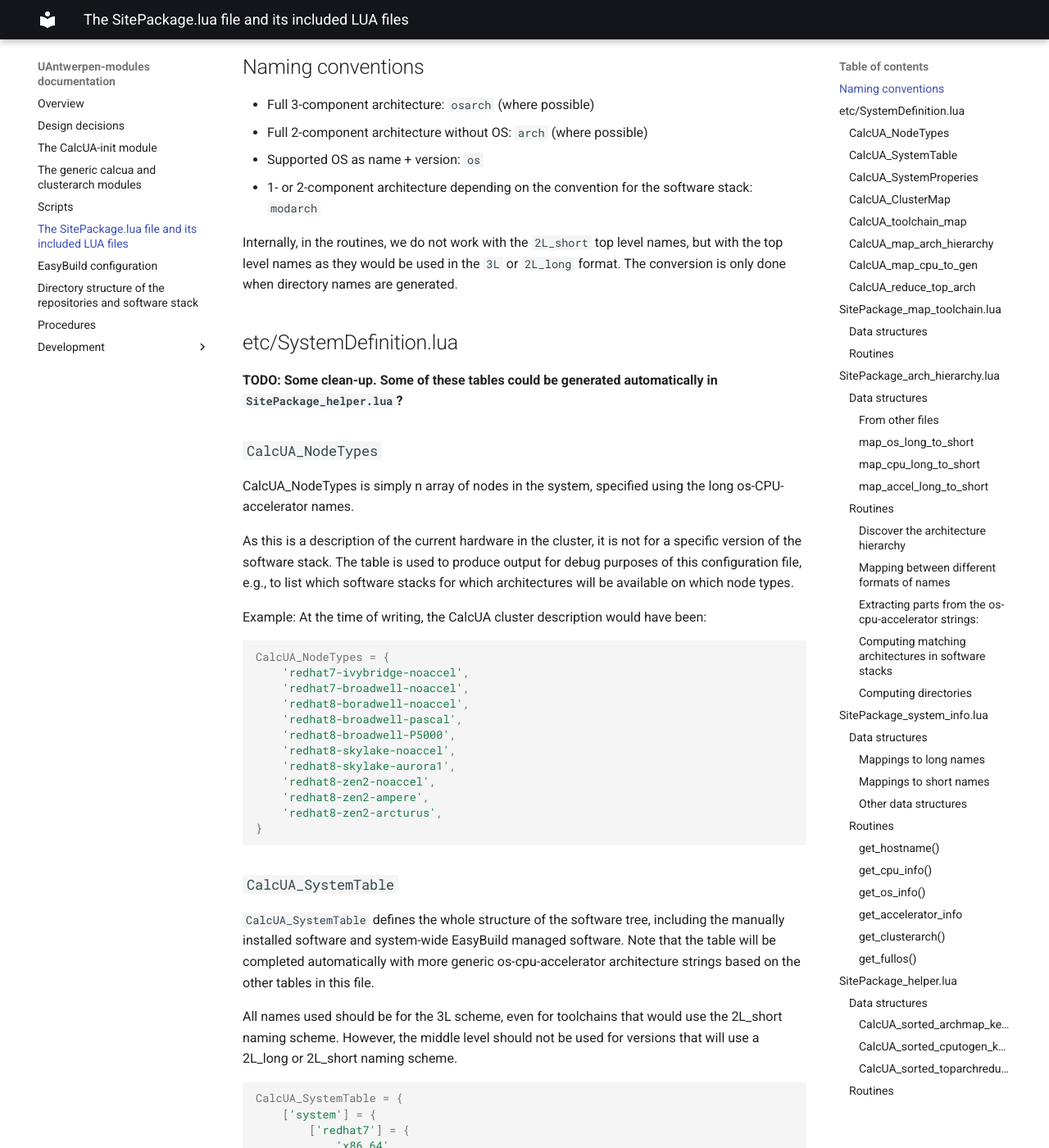
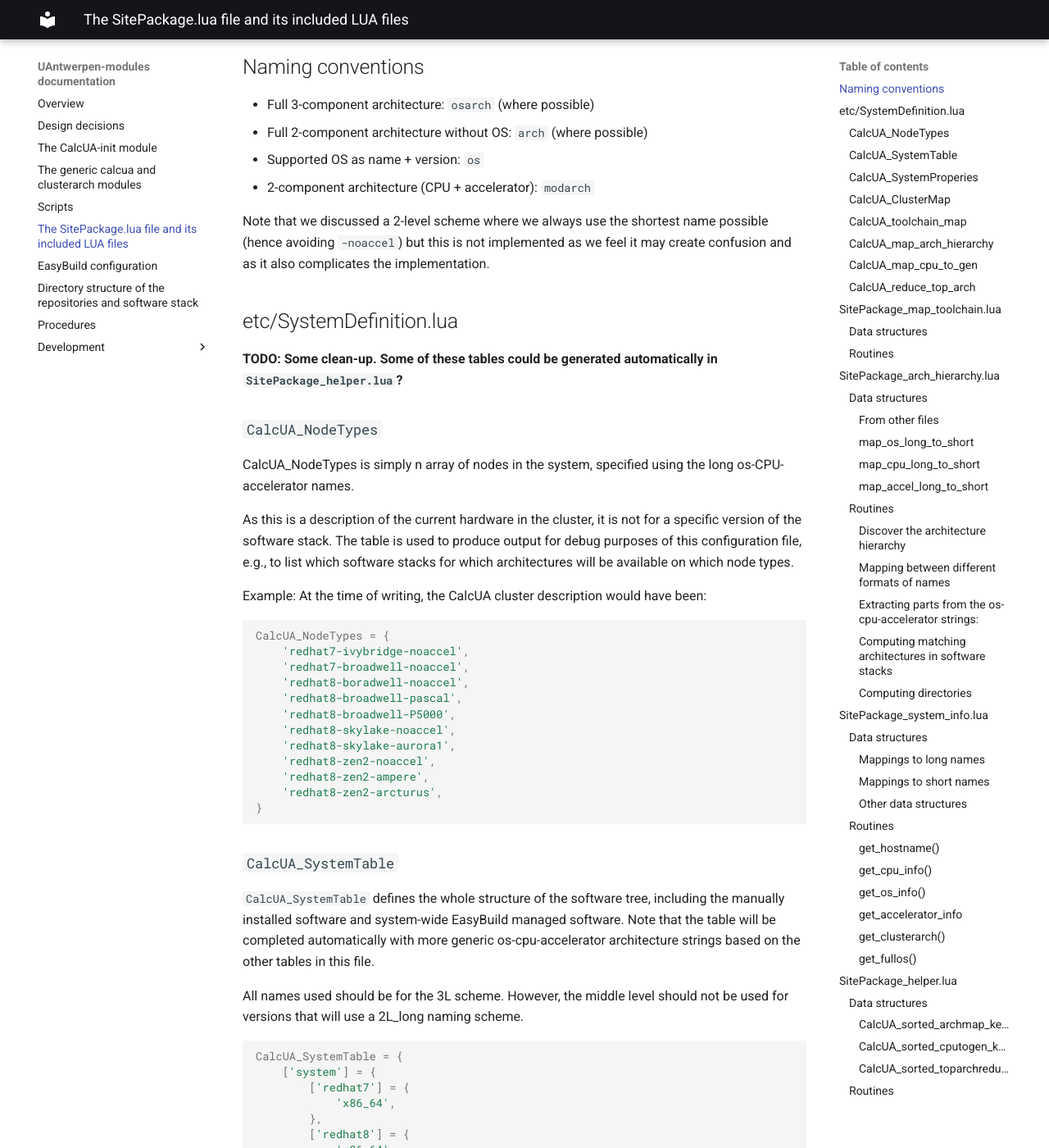
Before and after one commit to hpcuantwerpen/UAntwerpen-modules, an MkDocs documentation site: the page built from docs/docs-mkdocs/SitePackage.md, in a window 1280 px wide and 1400 px high, scrolled down 442 px. Shown: the whole window at 82% size. Built offline with MkDocs 1.6.1 and Material for MkDocs 9.7.7, drawn with Linux system fonts in a browser that asks for light colours; some of the changed text lies outside the part shown.

Commit message:
Removed 2L_short naming scheme and renamed 2L_long to 2L.

````diff
--- a/docs/docs-mkdocs/SitePackage.md
+++ b/docs/docs-mkdocs/SitePackage.md
@@ -20,12 +20,12 @@
 -   Full 3-component architecture: `osarch` (where possible)
 -   Full 2-component architecture without OS: `arch` (where possible)
 -   Supported OS as name + version: `os`
--   1- or 2-component architecture depending on the convention for the software stack:
-    `modarch`
+-   2-component architecture (CPU + accelerator): `modarch`
 
-Internally, in the routines, we do not work with the `2L_short` top level names, but with
-the top level names as they would be used in the `3L` or `2L_long` format. The conversion
-is only done when directory names are generated.
+Note that we discussed a 2-level scheme where we always use the shortest name possible
+(hence avoiding `-noaccel`) but this is not implemented as we feel it may create confusion
+and as it also complicates the implementation.
+
 
 ## etc/SystemDefinition.lua
 
@@ -65,9 +65,8 @@
 completed automatically with more generic os-cpu-accelerator architecture strings based
 on the other tables in this file.
 
-All names used should be for the 3L scheme, even for toolchains that would use the 2L_short
-naming scheme. However, the middle level should not be used for versions that will use
-a 2L_long or 2L_short naming scheme.
+All names used should be for the 3L scheme. However, the middle level should not be used
+for versions that will use a 2L_long naming scheme.
 
 ```lua
 CalcUA_SystemTable = {
@@ -133,12 +132,9 @@
 -   `hierarchy`: Type of architecture hierarchy used for this software stack. Currently only
     the first option is implemented:
 
-    1.  `2L_long`: two levels, the least generic level always includes an accelerator field
+    1.  `2L`: two levels, the least generic level always includes an accelerator field
 
-    2.  `2L_short`: two levels, but the least generic level does not include an accelerator
-        field if there is no accelerator
-
-    3. `3L`: 3 levels in the architecture hierarchy.
+    2. `3L`: 3 levels in the architecture hierarchy.
 
 
 ### `CalcUA_ClusterMap`
@@ -427,7 +423,7 @@
 
     -   The architecture of the current node with long names and in a
         format compatible with the indicated software stack (so taking into
-        account the hierarchy types 2L_long, 2L_short or 3L).
+        account the hierarchy types 2L or 3L).
 
 -   `get_calcua_generic( clusterarch, stack_version )`: Compute the most generic
     architecture for the given version of the CalcUA stack on the given clusterarch
@@ -444,7 +440,7 @@
 
     -   `long_osarch`: os and architecture with long names and in a format
         compatible with the indicated version of the software stack (so respecting
-        the hierarchy types 2L_short, 2L_long or 3L).
+        the hierarchy types 2L or 3L).
 
     -   `stack_version`: Version of the calcua stack, can be system.
 
````
Also changed, not shown: docs/docs-mkdocs/modules_calcua_and_clusterarch.md (+14 -11 lines), 4 other files.
